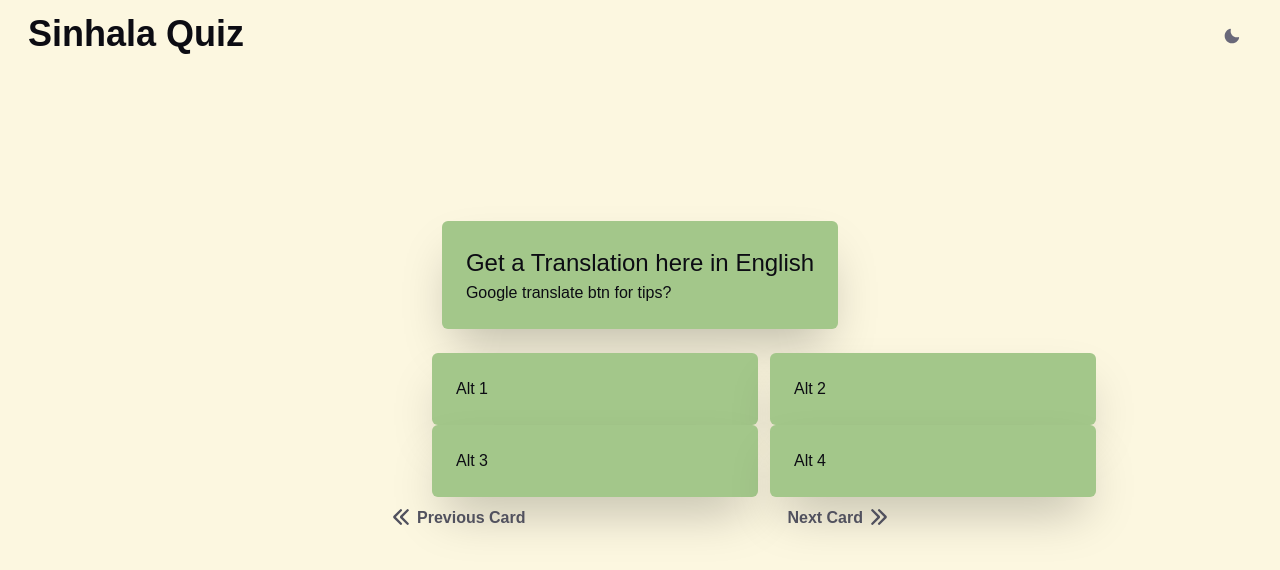
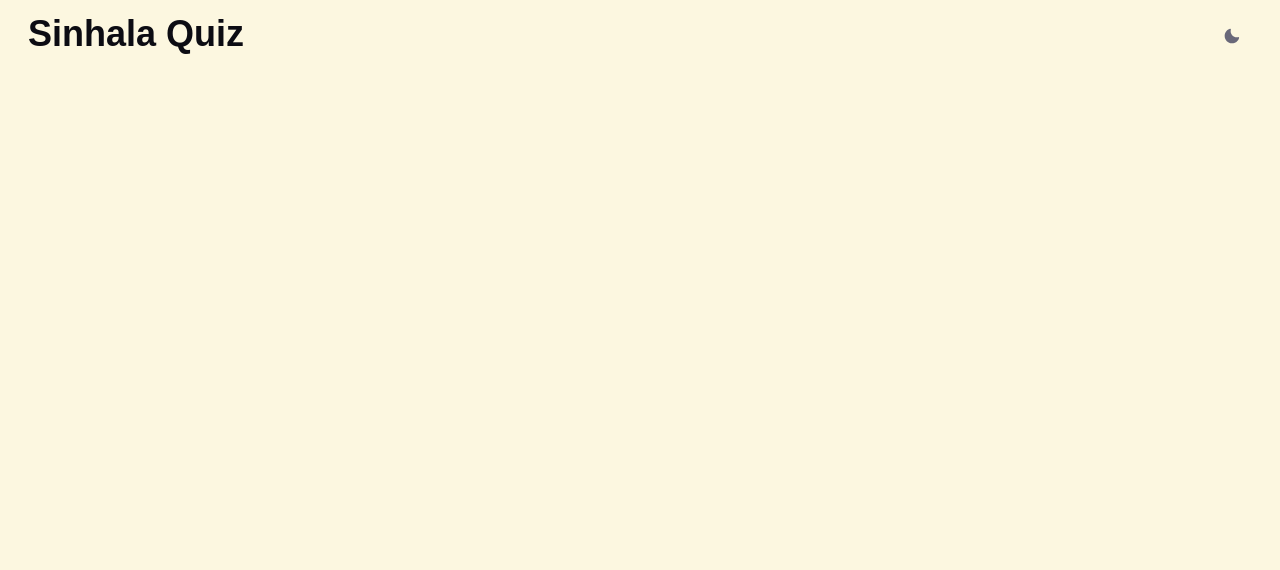
Before and after one commit to druwan/sinhalaquizapp, a Next.js app: page / in a window 1280 px wide. Shown: the top 570 px of the page. Built offline with nearby package versions, Linux system fonts and the light colour scheme; a web font is replaced by a local one.

Commit message:
refactor: moving each category into own page

```diff
--- a/pages/index.tsx
+++ b/pages/index.tsx
@@ -1,5 +1,6 @@
 import { Box, Container, Flex } from '@chakra-ui/react';
 import Head from 'next/head';
+import Link from 'next/link';
 import PrevNextCardBtn from '../components/Buttons/PrevNextCardBtn';
 import Navbar from '../components/Navbar/Navbar';
 import QuizCard from '../components/QuizCard/QuizCard';
@@ -29,13 +30,7 @@ const HomePage = ({ numbers }) => {
         alignItems={'center'}
         minH={'75vh'}
         justifyContent={'center'}
-      >
-        <QuizCard />
-
-        <Container maxW={'container.md'}>
-          <PrevNextCardBtn />
-        </Container>
-      </Flex>
+      ></Flex>
     </Box>
   );
 };
```
Also changed, not shown: pages/numbers.tsx (added, +13 -0 lines).
